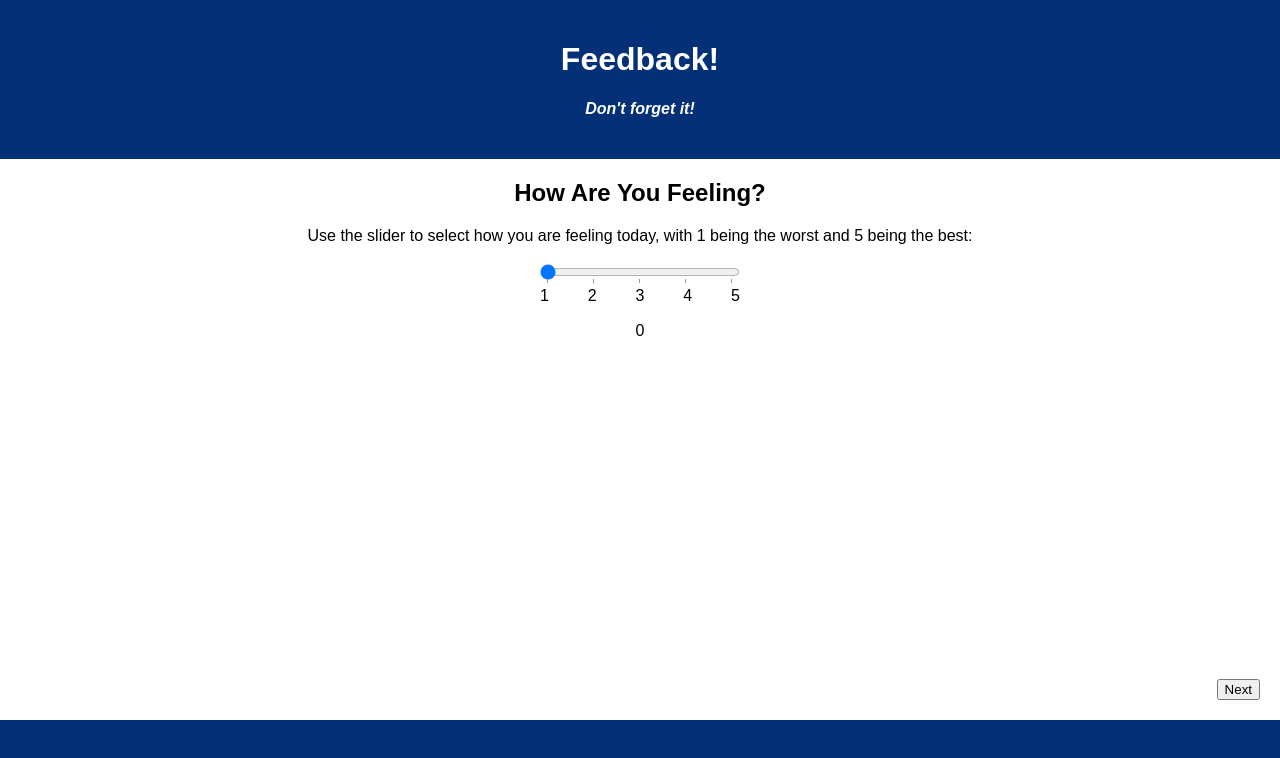
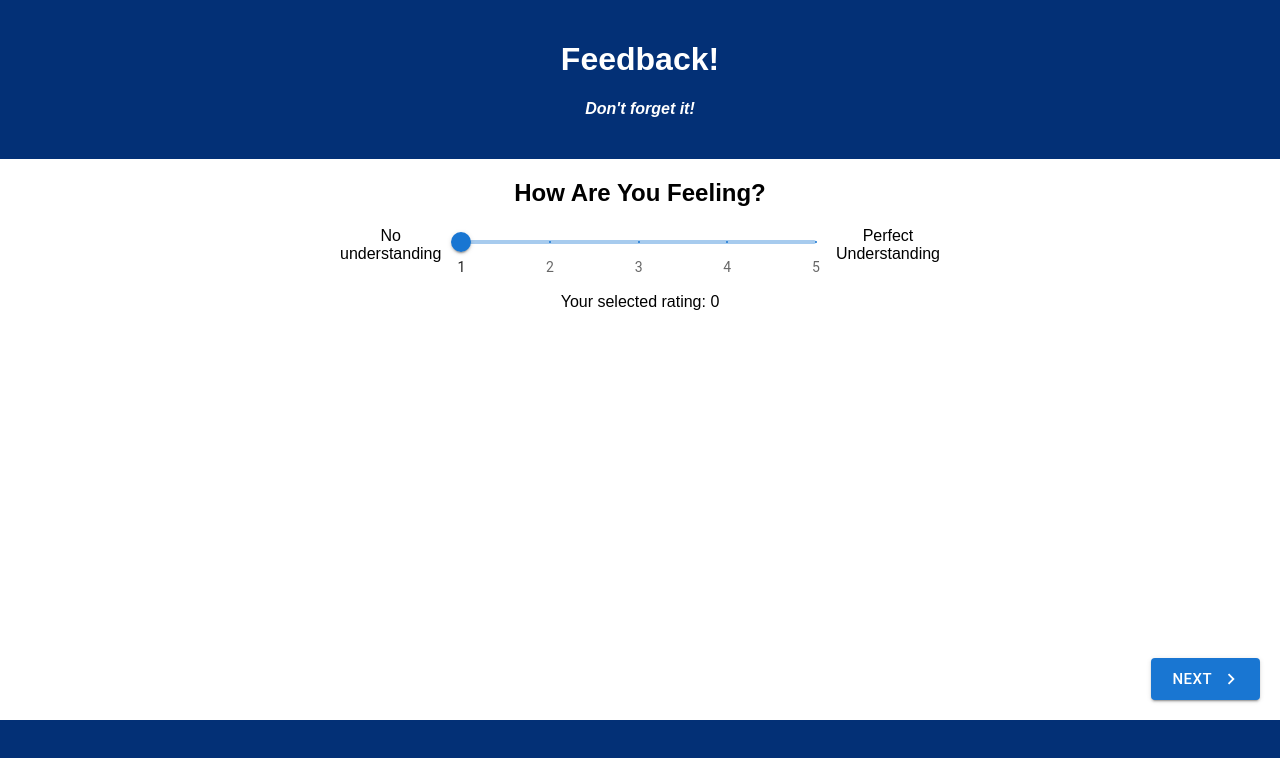
Before and after one commit to SemperFido95/redux-feedback-loop, a React (Create React App) app: page /feeling in a window 1280 px wide. Shown: the top 758 px of the page. Built offline with nearby package versions, Linux system fonts and the light colour scheme.

Commit message:
added MUI slider to Feeling.jsx

```diff
--- a/src/components/App/App.css
+++ b/src/components/App/App.css
@@ -65,3 +65,7 @@ footer {
   left: 0;
   margin: 20px;
 }
+
+.MuiBox-root p {
+  margin: 0 20px;
+}
--- a/src/components/Steps/Feeling.jsx
+++ b/src/components/Steps/Feeling.jsx
@@ -1,6 +1,7 @@
 import { useDispatch, useSelector } from "react-redux";
 import { useHistory } from "react-router-dom";
-
+import { Slider, Box, Button } from "@mui/material";
+import NavigateNextIcon from '@mui/icons-material/NavigateNext';
 
 function Feeling() {
     const dispatch = useDispatch();
@@ -16,20 +17,52 @@ function Feeling() {
         dispatch({ type: 'SET_FEELING', payload: event.target.value });
     }
 
+    const marks = [
+        {
+            value: 1,
+            label: '1'
+        },
+        {
+            value: 2,
+            label: '2'
+        },
+        {
+            value: 3,
+            label: '3'
+        },
+        {
+            value: 4,
+            label: '4'
+        },
+        {
+            value: 5,
+            label: '5'
+        }
+    ];
+
+    const valueText = value => `${value}`
+
     return (
         <div>
             <h2>How Are You Feeling?</h2>
-            <p>Use the slider to select how you are feeling today, with 1 being the worst and 5 being the best:</p>
-            <input onChange={setFeeling} type="range" defaultValue="1" id="feeling" min="1" max="5" list="markers" />
-            <datalist id="markers">
-                <option label="1" value="1"></option>
-                <option label="2" value="2"></option>
-                <option label="3" value="3"></option>
-                <option label="4" value="4"></option>
-                <option label="5" value="5"></option>
-            </datalist>
-            <p>{feelingRating}</p>
-            <button className="next-btn" onClick={nextPage}>Next</button>
+            <Box sx={{  width: '50%', margin: '0 auto', display: 'flex' }}>
+                <p>No understanding</p>
+                <Slider
+                    onChange={setFeeling}
+                    min={1}
+                    max={5}
+                    defaultValue={1}
+                    aria-label="Custom marks"
+                    getAriaValueText={valueText}
+                    step={1}
+                    valueLabelDisplay="auto"
+                    marks={marks}
+                />
+                <p>Perfect Understanding</p>
+            </Box>
+            <p>Your selected rating: {feelingRating}</p>
+            <Button sx={{position: 'absolute', bottom: '10vh', right: 0, margin: '20px'}} className="next-btn" onClick={nextPage} size="large" variant="contained" endIcon={<NavigateNextIcon />}>Next</Button>
+            {/* <button className="next-btn" onClick={nextPage}>Next</button> */}
         </div>
     )
 }
--- a/src/components/Welcome/Welcome.jsx
+++ b/src/components/Welcome/Welcome.jsx
@@ -1,4 +1,6 @@
 import { useHistory } from "react-router-dom";
+import { Button } from "@mui/material";
+import StartIcon from '@mui/icons-material/Start';
 
 function Welcome() {
     const history = useHistory();
@@ -12,7 +14,8 @@ function Welcome() {
             <h1>Welcome</h1>
             <p>This is a feedback survery for how your day went today. This survey is 5 questions and should take less than 5 minutes to complete.</p>
             <p>You may submit as many surveys as you would like! Click the button below to begin.</p>
-            <button onClick={nextPage}>Begin Survey</button>
+            <Button color="success" size="large" variant="contained" onClick={nextPage} endIcon={<StartIcon />}>Start</Button>
+            {/* <button onClick={nextPage}>Begin Survey</button> */}
         </>
     )
 }
```
